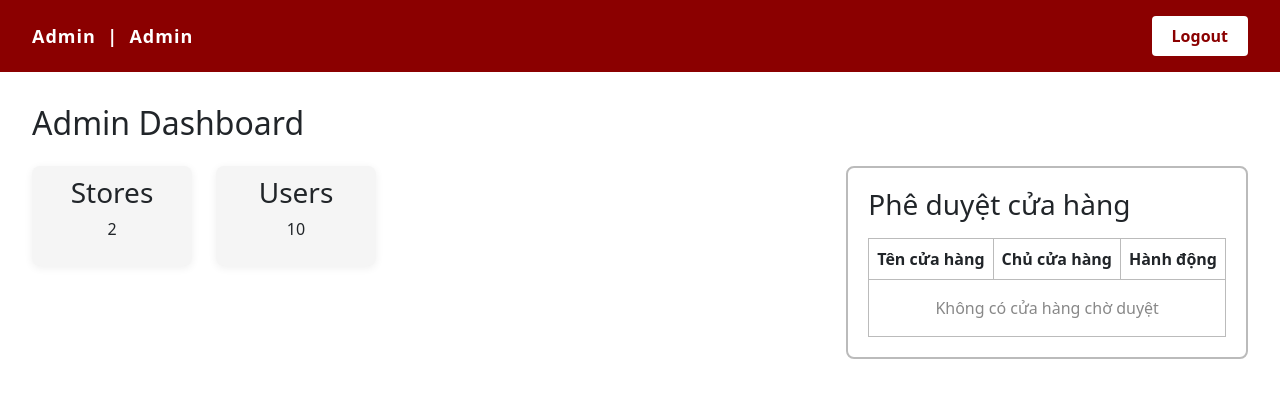
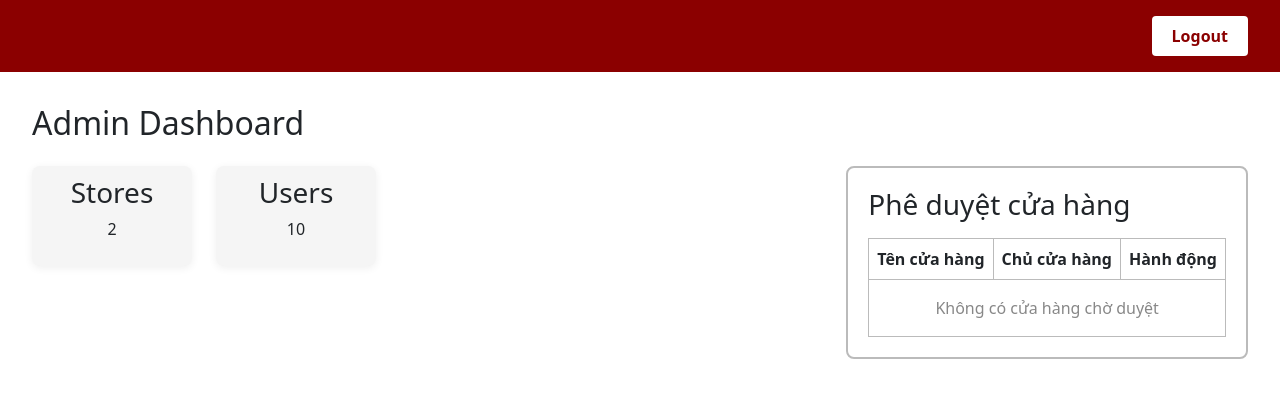
Before and after one commit to DoThang-254/Group_04_Food_Order, a React (Vite) app in the folder group4/: page /admin in a window 1280 px wide. Shown: the top 398 px of the page. Built offline with nearby package versions, Linux system fonts and the light colour scheme; data requests are answered from the project's data file.

Commit message:
update admindashboard header

```diff
--- a/group4/src/components/AdminHeader.jsx
+++ b/group4/src/components/AdminHeader.jsx
@@ -7,7 +7,7 @@ const AdminHeader = () => {
   const { setIsLogin } = useContext(loginContext);
   const navigate = useNavigate();
   // Lấy tên tài khoản admin từ localStorage (giả định đã lưu khi đăng nhập)
-  const adminName = localStorage.getItem('adminName') || 'Admin';
+  // const adminName = localStorage.getItem('adminName') || 'Admin';
 
   const handleLogout = () => {
     setIsLogin(false);
@@ -29,7 +29,7 @@ const AdminHeader = () => {
       letterSpacing: 1
     }}>
       <div>
-        Admin &nbsp;|&nbsp; {adminName}
+        {/* Admin &nbsp;|&nbsp; {adminName} */}
       </div>
       <button
         onClick={handleLogout}
```
